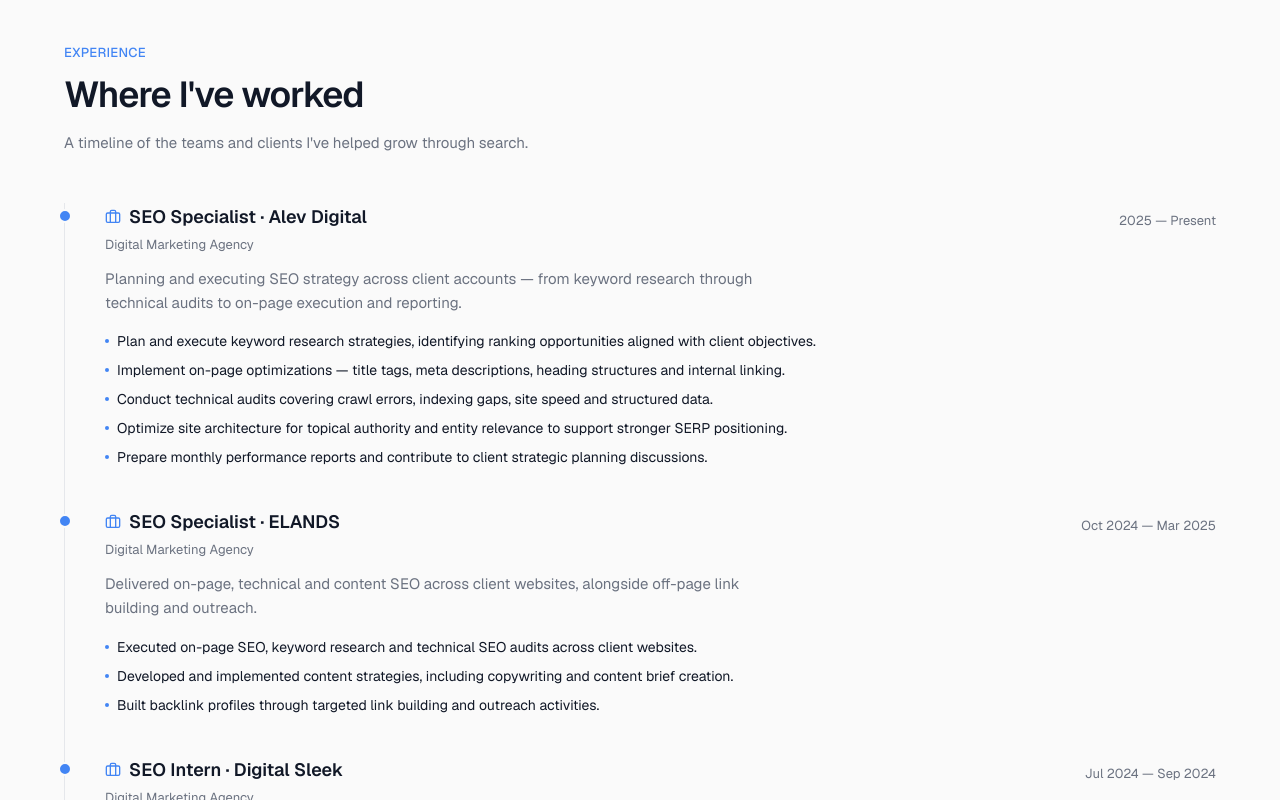
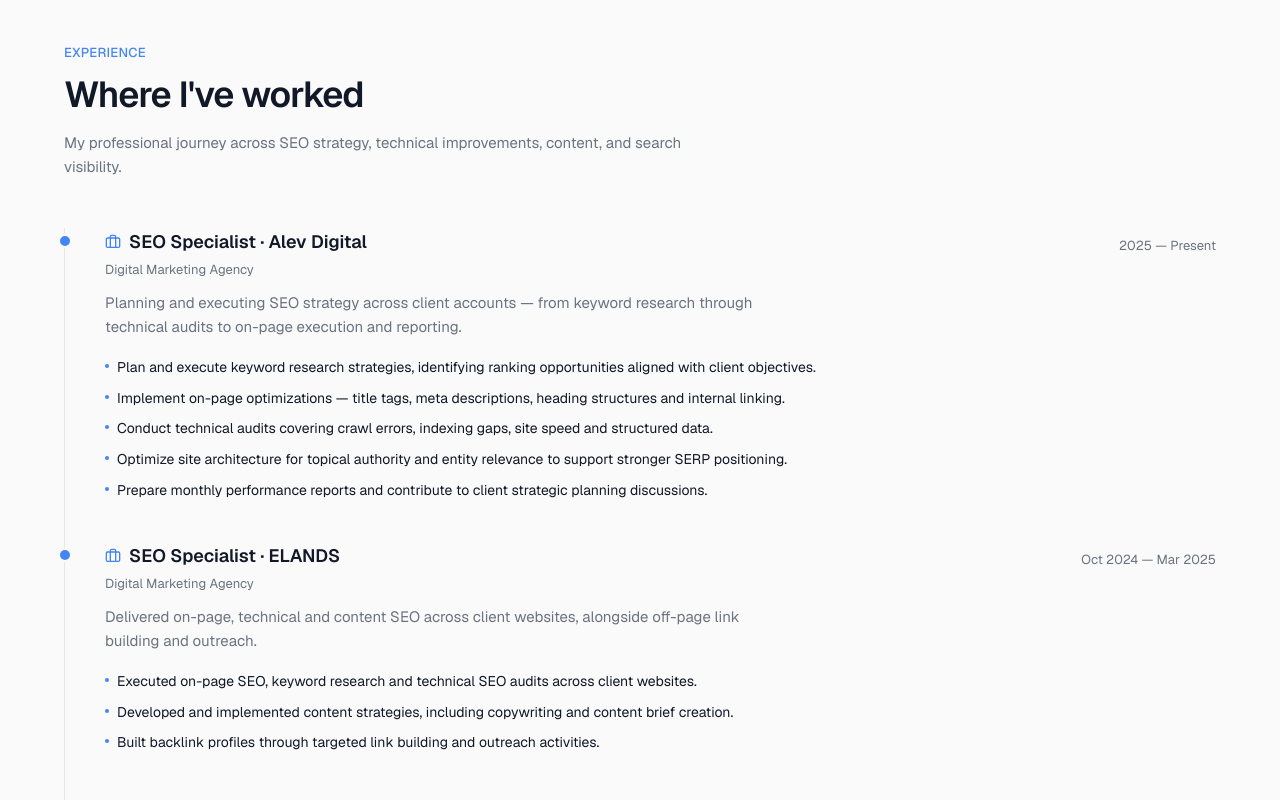
Before and after one commit to zain-hasnat/zain-hasnat-portfolio, a Next.js app: page / in a window 1280 px wide. Shown: the part 2960-3760 px from the top of the page. Built offline with nearby package versions, Linux system fonts and the light colour scheme.

Commit message:
Polish portfolio experience section

```diff
--- a/components/sections/experience.tsx
+++ b/components/sections/experience.tsx
@@ -11,7 +11,7 @@
           <SectionHeading
             eyebrow="Experience"
             title="Where I've worked"
-            description="A timeline of the teams and clients I've helped grow through search."
+            description="My professional journey across SEO strategy, technical improvements, content, and search visibility."
           />
         </FadeIn>
 
@@ -36,7 +36,7 @@
                 </p>
                 <ul className="mt-4 space-y-2">
                   {item.achievements.map((a, idx) => (
-                    <li key={idx} className="flex items-start gap-2 text-[14px] text-foreground">
+                    <li key={idx} className="flex items-start gap-2 text-[14px] leading-relaxed text-foreground">
                       <span className="mt-2 h-1 w-1 shrink-0 rounded-full bg-accent" />
                       {a}
                     </li>
```
